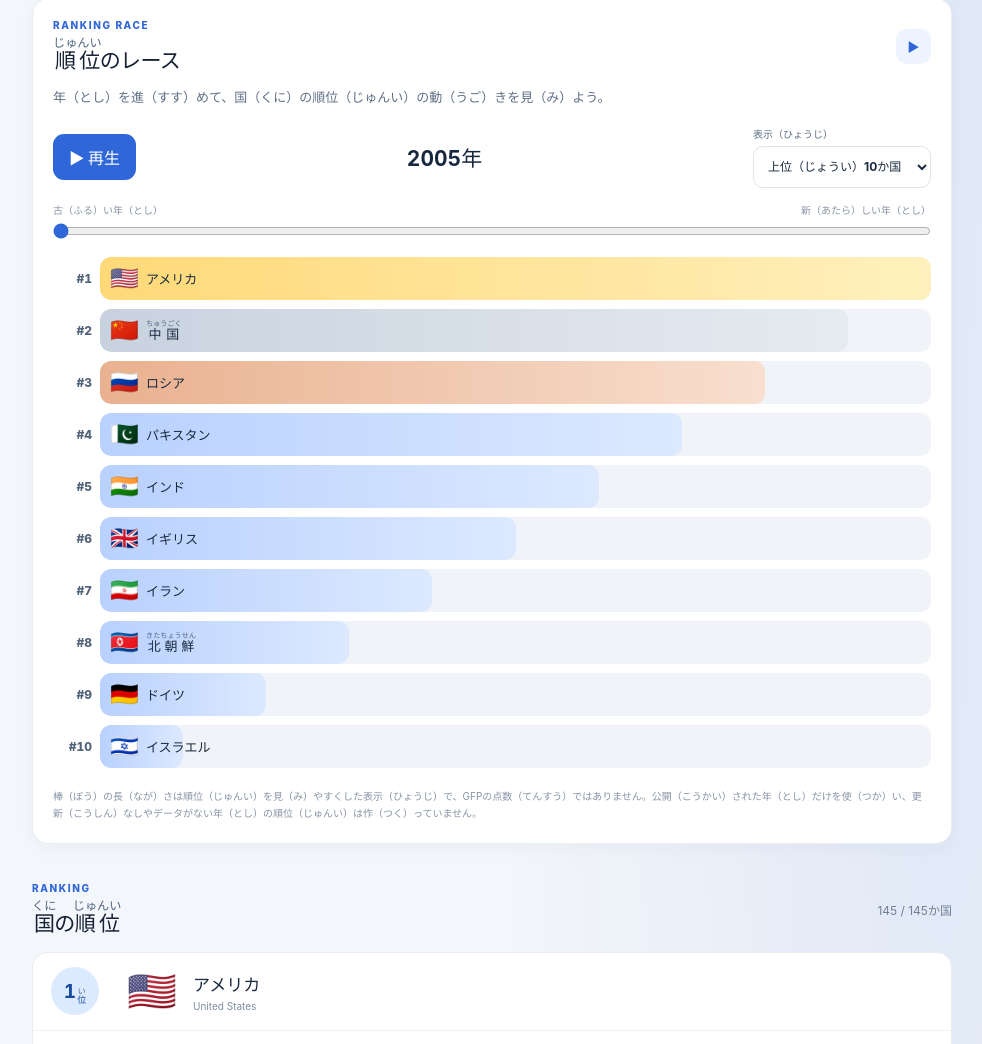
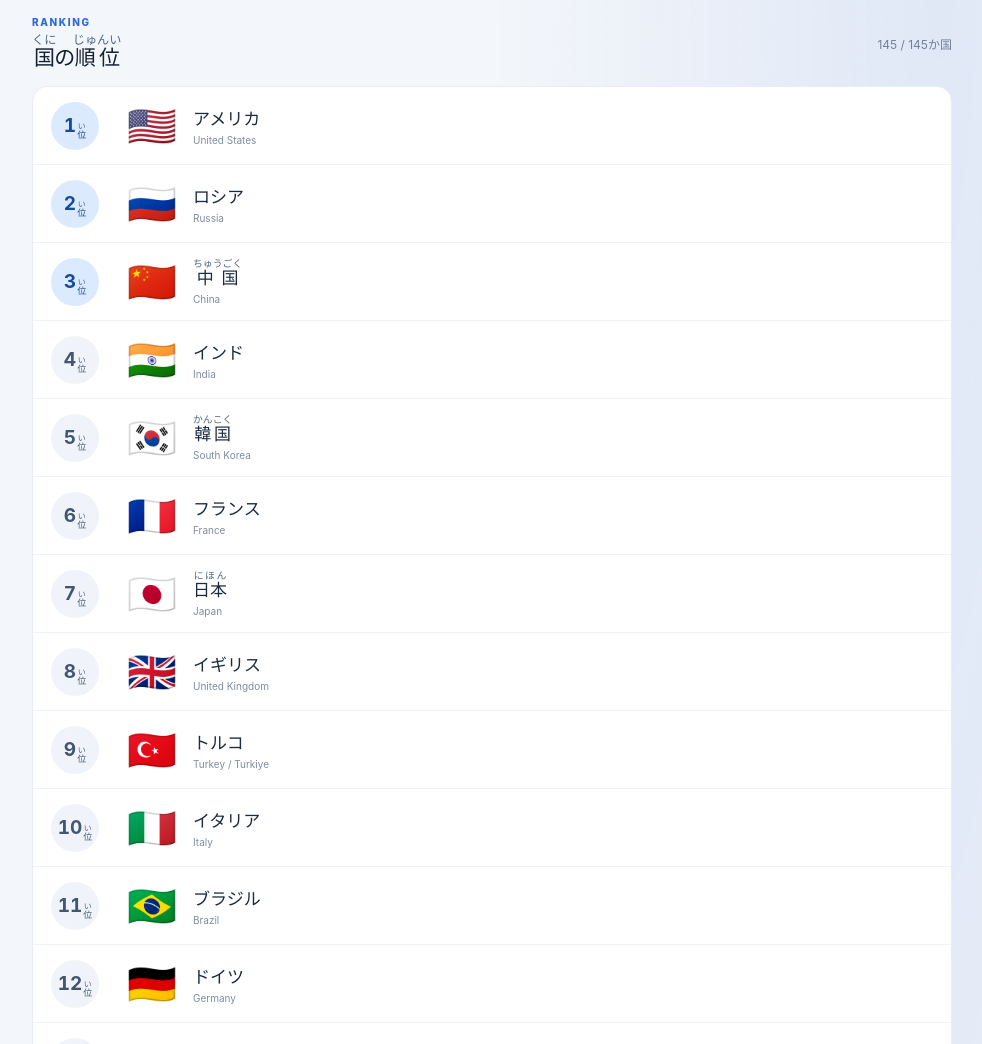
Before and after one commit to sickhye/world-military-rankings, a plain HTML site: page site/index.html in a window 1280 px wide. Shown: the part 802-1846 px from the top of the page, without its empty margins (148-1130 px from the left). Drawn offline with Linux system fonts and the light colour scheme.

Commit message:
Fix duplicate race chart in tabs (#5)
* Build world military ranking site

Co-authored-by: Copilot App <223556219+Copilot@users.noreply.github.com>

* Show country names with furigana

Co-authored-by: Copilot App <223556219+Copilot@users.noreply.github.com>

* Add animated ranking race chart

Co-authored-by: Copilot App <223556219+Copilot@users.noreply.github.com>

* Separate ranking and race views into tabs

Co-authored-by: Copilot App <223556219+Copilot@users.noreply.github.com>

* Remove duplicate race chart from ranking tab

Co-authored-by: Copilot App <223556219+Copilot@users.noreply.github.com>

---------

Co-authored-by: chunghoon-im <chunghoon.im@enish.com>
Co-authored-by: Copilot App <223556219+Copilot@users.noreply.github.com>

```diff
--- a/site/index.html
+++ b/site/index.html
@@ -70,42 +70,11 @@
         </article>
       </section>
 
-      <section class="race-section card" aria-labelledby="race-title">
-        <div class="section-heading">
-          <div>
-            <p class="eyebrow">RANKING RACE</p>
-            <h2 id="race-title"><ruby>順位<rt>じゅんい</rt></ruby>のレース</h2>
-          </div>
-          <span class="race-icon" aria-hidden="true">▶</span>
-        </div>
-        <p class="race-intro">年（とし）を進（すす）めて、国（くに）の順位（じゅんい）の動（うご）きを見（み）よう。</p>
-        <div class="race-controls">
-          <button id="race-play" class="race-play" type="button" aria-label="ランキングレースを再生" aria-pressed="false">▶ 再生</button>
-          <strong id="race-year" class="race-year">—</strong>
-          <label class="race-count-control">
-            <span>表示（ひょうじ）</span>
-            <select id="race-count" aria-label="表示する国の数">
-              <option value="10">上位（じょうい）10か国</option>
-              <option value="25">上位（じょうい）25か国</option>
-              <option value="all">すべて</option>
-            </select>
-          </label>
-        </div>
-        <label class="race-slider-label" for="race-range">
-          <span>古（ふる）い年（とし）</span>
-          <span>新（あたら）しい年（とし）</span>
-        </label>
-        <input id="race-range" class="race-range" type="range" min="0" max="0" value="0" step="1" aria-label="レースの年を選ぶ">
-        <p id="race-status" class="visually-hidden" aria-live="polite"></p>
-        <div id="race-chart" class="race-chart" role="list" aria-label="順位レース"></div>
-        <p class="race-note">棒（ぼう）の長（なが）さは順位（じゅんい）を見（み）やすくした表示（ひょうじ）で、GFPの点数（てんすう）ではありません。公開（こうかい）された年（とし）だけを使（つか）い、更新（こうしん）なしやデータがない年（とし）の順位（じゅんい）は作（つく）っていません。</p>
-      </section>
-
       <section class="ranking-section" aria-labelledby="ranking-title">
         <div class="section-heading">
           <div>
             <p class="eyebrow">RANKING</p>
-                <h2 id="ranking-title"><ruby>国<rt>くに</rt></ruby>の<ruby>順位<rt>じゅんい</rt></ruby></h2>
+            <h2 id="ranking-title"><ruby>国<rt>くに</rt></ruby>の<ruby>順位<rt>じゅんい</rt></ruby></h2>
           </div>
           <span id="result-count" class="result-count"></span>
         </div>
```
